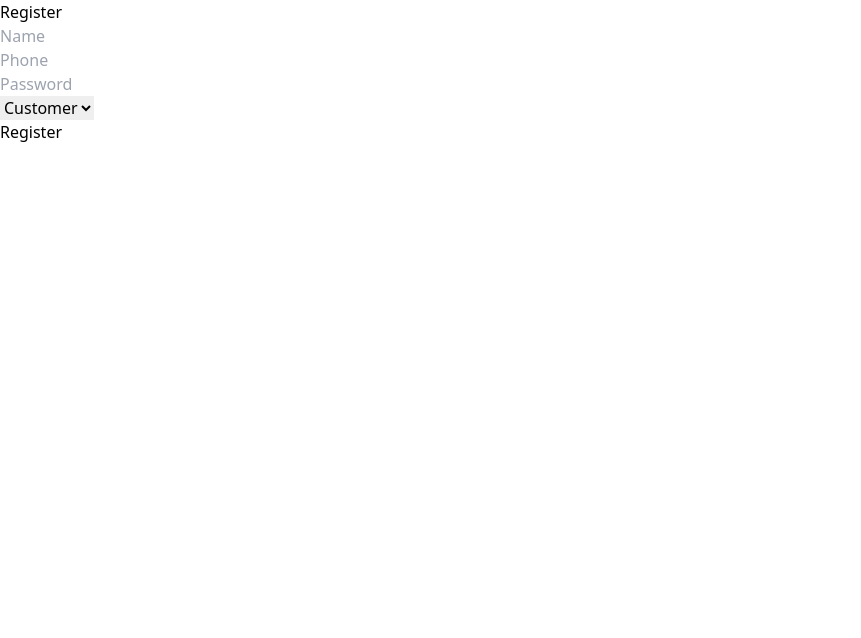
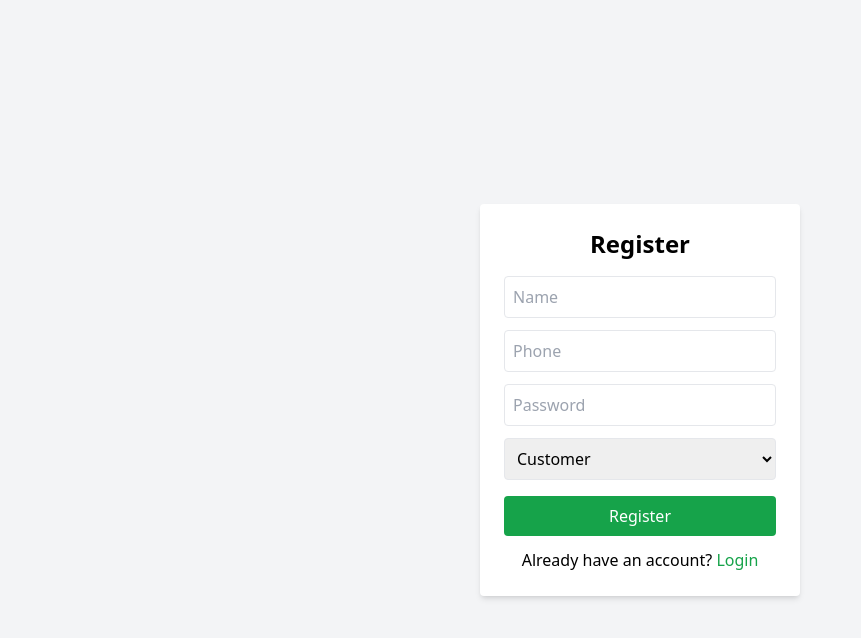
Before and after one commit to AbhinavS0007/gaon2ghar, a React app in the folder frontend/: page /register in a window 1280 px wide. Shown: the top 638 px of the page, without its empty margins (0-861 px from the left). Built offline with nearby package versions, Linux system fonts and the light colour scheme; no server answers; the HTML template or start-up script is replaced by a standard one.

Commit message:
adding some CSS

```diff
--- a/frontend/src/pages/Register.jsx
+++ b/frontend/src/pages/Register.jsx
@@ -1,6 +1,6 @@
 import { useState } from "react";
 import api from "../api/axios";
-import { useNavigate } from "react-router-dom";
+import { useNavigate, Link } from "react-router-dom";
 
 function Register() {
   const [form, setForm] = useState({
@@ -28,36 +28,59 @@ function Register() {
   };
 
   return (
-    <div>
-      <h2>Register</h2>
-      <form onSubmit={handleSubmit}>
+    <div className="min-h-screen flex items-center justify-center bg-gray-100">
+      <form
+        onSubmit={handleSubmit}
+        className="bg-white p-6 rounded shadow-md w-80"
+      >
+        <h2 className="text-2xl font-bold mb-4 text-center">
+          Register
+        </h2>
+
         <input
           name="name"
           placeholder="Name"
           onChange={handleChange}
+          className="w-full border p-2 mb-3 rounded"
         />
-        <br />
+
         <input
           name="phone"
           placeholder="Phone"
           onChange={handleChange}
+          className="w-full border p-2 mb-3 rounded"
         />
-        <br />
+
         <input
           name="password"
           type="password"
           placeholder="Password"
           onChange={handleChange}
+          className="w-full border p-2 mb-3 rounded"
         />
-        <br />
 
-        <select name="role" onChange={handleChange}>
+        <select
+          name="role"
+          onChange={handleChange}
+          className="w-full border p-2 mb-4 rounded"
+        >
           <option value="customer">Customer</option>
           <option value="farmer">Farmer</option>
         </select>
-        <br />
 
-        <button type="submit">Register</button>
+        <button
+          type="submit"
+          className="w-full bg-green-600 text-white p-2 rounded hover:bg-green-700"
+        >
+          Register
+        </button>
+
+        <p className="text-center mt-3">
+          Already have an account?{" "}
+          <Link to="/" className="text-green-600 font-medium">
+            Login
+          </Link>
+        </p>
       </form>
     </div>
   );
```
